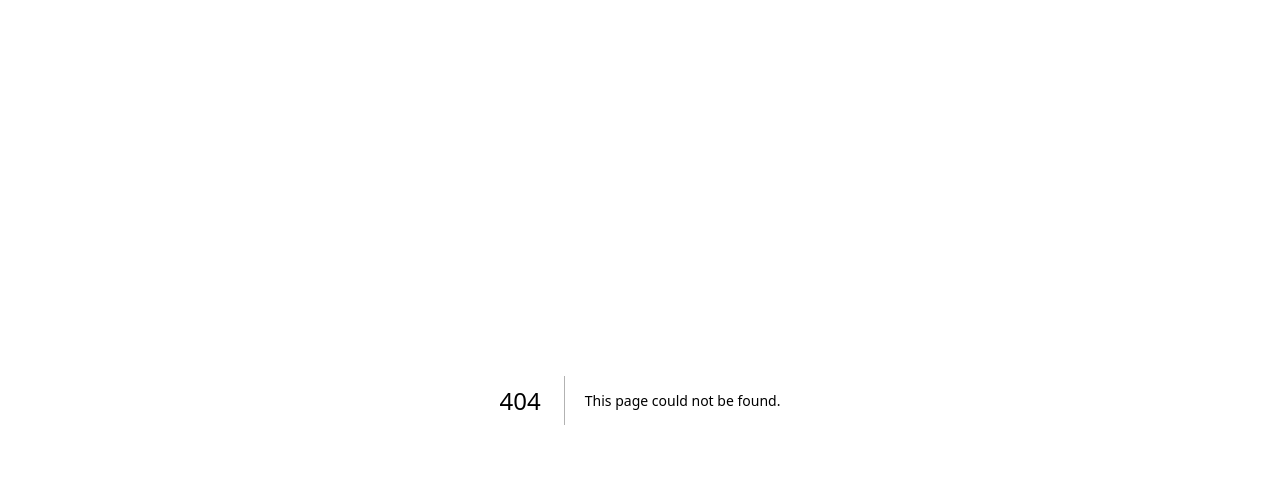
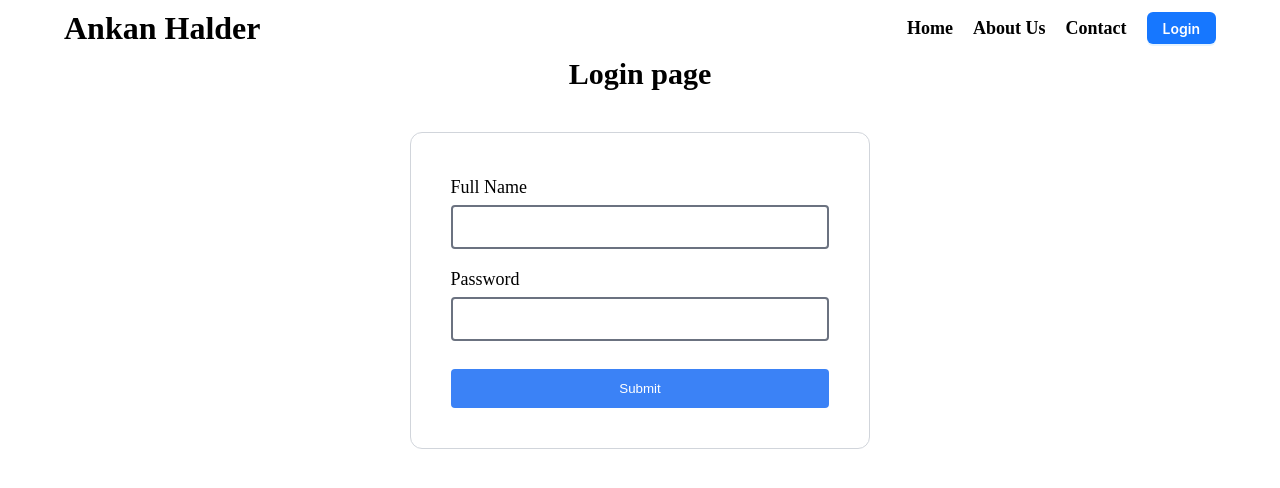
Before and after one commit to Ankan112/goZayaan-frontend, a Next.js app: page /login in a window 1280 px wide. Before the commit this address had no page. Shown: the top 488 px of the page. Built offline with nearby package versions, Linux system fonts and the light colour scheme.

Commit message:
form and login & signup page added

```diff
--- a/package.json
+++ b/package.json
@@ -12,7 +12,8 @@
     "antd": "^5.10.1",
     "next": "13.5.5",
     "react": "^18",
-    "react-dom": "^18"
+    "react-dom": "^18",
+    "react-hook-form": "^7.47.0"
   },
   "devDependencies": {
     "autoprefixer": "^10",
--- /dev/null
+++ b/src/components/shared/Form.jsx
@@ -0,0 +1,63 @@
+import { useForm } from "react-hook-form";
+
+const MainForm = ({ fields, onSubmit, btnName, style }) => {
+  const {
+    register,
+    handleSubmit,
+    formState: { errors },
+    reset,
+  } = useForm();
+
+  const handleFormSubmit = (data) => {
+    onSubmit(data);
+    reset();
+  };
+
+  return (
+    <div
+      className={`p-10 rounded-xl border border-solid border-gray-300 mx-auto ${
+        style ? style : "w-2/5"
+      }`}
+    >
+      <form onSubmit={handleSubmit(handleFormSubmit)}>
+        {fields?.map((field) => (
+          <div key={field.name} className="mb-3">
+            {/* Label for Input */}
+            {field.label && (
+              <label htmlFor={field.name} className="block text-lg font-medium">
+                {field.label}
+              </label>
+            )}
+            {/* Input Field */}
+            <input
+              placeholder={field?.placeholder}
+              type={field.type || "text"}
+              name={field.name}
+              {...register(`${field.name}`, {
+                required: `${field.label} is required*`,
+              })}
+              aria-invalid={errors[field.name] ? "true" : "false"}
+              className={`w-full border-2 p-2 border-solid
+            border-gray-500 text-base outline-none my-1 rounded ${
+              errors[field.name] ? "border-red-500" : ""
+            }`}
+            />
+            {/* Error message for input */}
+            {errors[field.name] && (
+              <p className="text-red-500">{errors[field.name].message}</p>
+            )}
+          </div>
+        ))}
+
+        <button
+          type="submit"
+          className="bg-blue-500 w-full mt-3 border-none text-white cursor-pointer py-3 px-4 rounded"
+        >
+          {btnName ? btnName : "Submit"}
+        </button>
+      </form>
+    </div>
+  );
+};
+
+export default MainForm;
--- /dev/null
+++ b/src/pages/login/index.jsx
@@ -0,0 +1,26 @@
+import MainForm from "@/components/shared/Form";
+import Navbar from "@/components/shared/Navbar";
+
+const Login = () => {
+  const handleFormSubmit = (data) => {
+    console.log("Form data submitted:", data);
+  };
+  // Name is mandatory but label,type and placeholder are optional.
+  const fields = [
+    { name: "fullName", label: "Full Name" },
+    { name: "password", label: "Password", type: "password" },
+  ];
+  return (
+    <>
+      <Navbar />
+      <div className="mt-14 main-container">
+        <p className="text-center text-3xl mt-5 font-semibold">Login page</p>
+        <div className=" mt-10">
+          <MainForm fields={fields} onSubmit={handleFormSubmit} />
+        </div>
+      </div>
+    </>
+  );
+};
+
+export default Login;
--- /dev/null
+++ b/src/pages/signup/index.jsx
@@ -0,0 +1,34 @@
+import MainForm from "@/components/shared/Form";
+import Navbar from "@/components/shared/Navbar";
+import React from "react";
+
+const SingUpPage = () => {
+  const handleFormSubmit = (data) => {
+    console.log(data);
+  };
+  // Name is mandatory but label,type and placeholder are optional.
+  const fields = [
+    { name: "name", label: "Name" },
+    { name: "email", label: "Email", type: "email" },
+    { name: "phone", label: "Phone" },
+    { name: "address", label: "Address" },
+    { name: "password", label: "Password", type: "password" },
+  ];
+  return (
+    <>
+      <Navbar />
+      <div className="mt-14 main-container">
+        <p className="text-center text-3xl mt-5 font-semibold">sign up page</p>
+        <div className="mt-10">
+          <MainForm
+            fields={fields}
+            onSubmit={handleFormSubmit}
+            btnName={"Sign Up"}
+          />
+        </div>
+      </div>
+    </>
+  );
+};
+
+export default SingUpPage;
```
Also changed, not shown: 1 other file (tests, documents, lock files or other folders).
